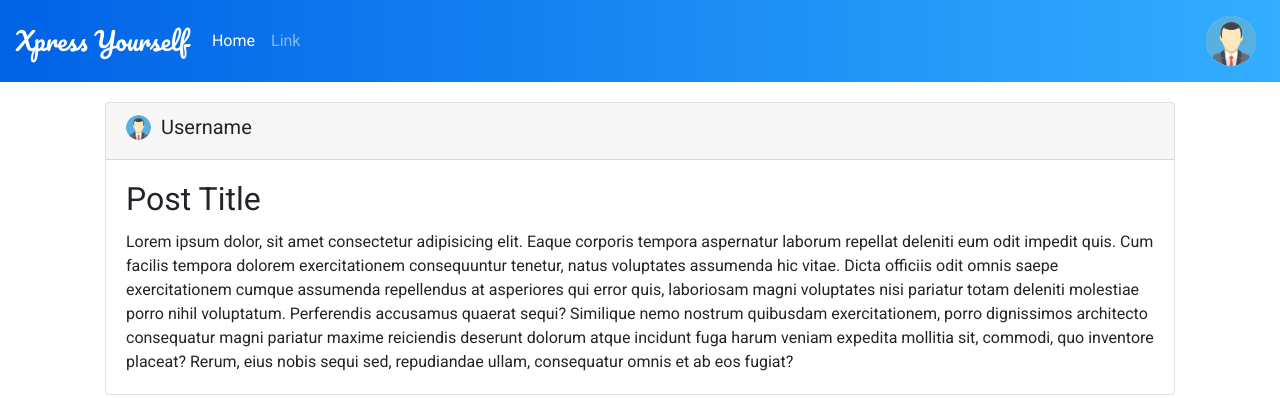
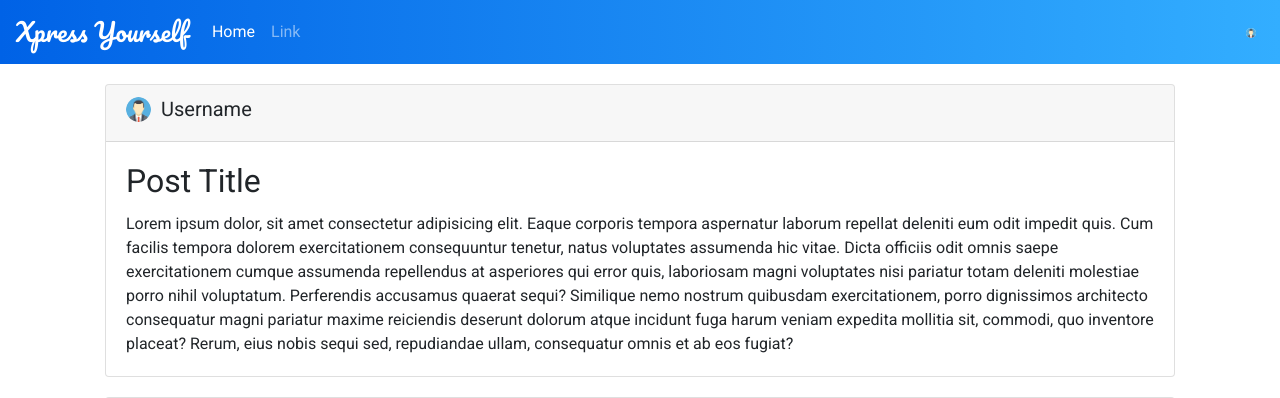
Before and after one commit to williamlim16/ProjectPemWeb, a PHP site: page /view/home.php in a window 1280 px wide. Shown: the top 398 px of the page. Run offline with PHP 8.4, Linux system fonts and the light colour scheme; some libraries are stand-ins or nearby versions.

Commit message:
small changes

```diff
--- a/css/home.css
+++ b/css/home.css
@@ -112,7 +112,7 @@
 /* Avatar icon top right corner */
 .avatar {
   vertical-align: middle;
-  width: 50px;
-  height: 50px;
+  width: 10px;
+  height: 10px;
   border-radius: 50%;
 }
--- a/view/home.php
+++ b/view/home.php
@@ -9,21 +9,17 @@
     <meta name="viewport" content="width=device-width, initial-scale=1, shrink-to-fit=no">
 
     <link rel="stylesheet" href="css/home.css">
-    <link href="https://stackpath.bootstrapcdn.com/font-awesome/4.7.0/css/font-awesome.min.css" rel="stylesheet"
-        integrity="sha384-wvfXpqpZZVQGK6TAh5PVlGOfQNHSoD2xbE+QkPxCAFlNEevoEH3Sl0sibVcOQVnN" crossorigin="anonymous">
+    <link href="https://stackpath.bootstrapcdn.com/font-awesome/4.7.0/css/font-awesome.min.css" rel="stylesheet" integrity="sha384-wvfXpqpZZVQGK6TAh5PVlGOfQNHSoD2xbE+QkPxCAFlNEevoEH3Sl0sibVcOQVnN" crossorigin="anonymous">
     <link href="https://fonts.googleapis.com/css?family=Pacifico|Roboto&display=swap" rel="stylesheet">
 
     <!-- Bootstrap CSS -->
-    <link rel="stylesheet" href="https://stackpath.bootstrapcdn.com/bootstrap/4.3.1/css/bootstrap.min.css"
-        integrity="sha384-ggOyR0iXCbMQv3Xipma34MD+dH/1fQ784/j6cY/iJTQUOhcWr7x9JvoRxT2MZw1T" crossorigin="anonymous">
+    <link rel="stylesheet" href="https://stackpath.bootstrapcdn.com/bootstrap/4.3.1/css/bootstrap.min.css" integrity="sha384-ggOyR0iXCbMQv3Xipma34MD+dH/1fQ784/j6cY/iJTQUOhcWr7x9JvoRxT2MZw1T" crossorigin="anonymous">
 </head>
 
 <body>
-    <nav class="navbar navbar-expand-lg navbar-dark bg-dark"
-        style="background: linear-gradient(to right, #0062E6, #33AEFF)">
+    <nav class="navbar navbar-expand-lg navbar-dark bg-dark" style="background: linear-gradient(to right, #0062E6, #33AEFF)">
         <a class="navbar-brand" href="#" style="font-family: 'Pacifico', cursive; font-size:25px">Xpress Yourself</a>
-        <button class="navbar-toggler" type="button" data-toggle="collapse" data-target="#navbarTogglerDemo02"
-            aria-controls="navbarTogglerDemo02" aria-expanded="false" aria-label="Toggle navigation">
+        <button class="navbar-toggler" type="button" data-toggle="collapse" data-target="#navbarTogglerDemo02" aria-controls="navbarTogglerDemo02" aria-expanded="false" aria-label="Toggle navigation">
             <span class="navbar-toggler-icon"></span>
         </button>
 
@@ -47,8 +43,7 @@
 
                         <a href="#" class="nav-link" data-toggle="dropdown">
 
-                            <img src="resource/avatar.png" alt="Photo Avatar" id="profileavatar" class="avatar"
-                                style="width: 50px">
+                            <img src="resource/avatar.png" alt="Photo Avatar" id="profileavatar" class="avatar">
 
                         </a>
 
@@ -120,16 +115,12 @@
     <!-- Optional JavaScript -->
     <!-- jQuery first, then Popper.js, then Bootstrap JS -->
 
-    <script src="https://cdnjs.cloudflare.com/ajax/libs/font-awesome/5.12.1/js/all.min.js"
-        integrity="sha256-MAgcygDRahs+F/Nk5Vz387whB4kSK9NXlDN3w58LLq0=" crossorigin="anonymous"></script>
-    <script src="https://code.jquery.com/jquery-3.3.1.slim.min.js"
-        integrity="sha384-q8i/X+965DzO0rT7abK41JStQIAqVgRVzpbzo5smXKp4YfRvH+8abtTE1Pi6jizo" crossorigin="anonymous">
+    <script src="https://cdnjs.cloudflare.com/ajax/libs/font-awesome/5.12.1/js/all.min.js" integrity="sha256-MAgcygDRahs+F/Nk5Vz387whB4kSK9NXlDN3w58LLq0=" crossorigin="anonymous"></script>
+    <script src="https://code.jquery.com/jquery-3.3.1.slim.min.js" integrity="sha384-q8i/X+965DzO0rT7abK41JStQIAqVgRVzpbzo5smXKp4YfRvH+8abtTE1Pi6jizo" crossorigin="anonymous">
     </script>
-    <script src="https://cdnjs.cloudflare.com/ajax/libs/popper.js/1.14.7/umd/popper.min.js"
-        integrity="sha384-UO2eT0CpHqdSJQ6hJty5KVphtPhzWj9WO1clHTMGa3JDZwrnQq4sF86dIHNDz0W1" crossorigin="anonymous">
+    <script src="https://cdnjs.cloudflare.com/ajax/libs/popper.js/1.14.7/umd/popper.min.js" integrity="sha384-UO2eT0CpHqdSJQ6hJty5KVphtPhzWj9WO1clHTMGa3JDZwrnQq4sF86dIHNDz0W1" crossorigin="anonymous">
     </script>
-    <script src="https://stackpath.bootstrapcdn.com/bootstrap/4.3.1/js/bootstrap.min.js"
-        integrity="sha384-JjSmVgyd0p3pXB1rRibZUAYoIIy6OrQ6VrjIEaFf/nJGzIxFDsf4x0xIM+B07jRM" crossorigin="anonymous">
+    <script src="https://stackpath.bootstrapcdn.com/bootstrap/4.3.1/js/bootstrap.min.js" integrity="sha384-JjSmVgyd0p3pXB1rRibZUAYoIIy6OrQ6VrjIEaFf/nJGzIxFDsf4x0xIM+B07jRM" crossorigin="anonymous">
     </script>
 </body>
 
--- a/view/login.php
+++ b/view/login.php
@@ -52,7 +52,9 @@
                                 <input type="checkbox" class="custom-control-input" id="customCheck1">
                                 <label class="custom-control-label" for="customCheck1">Remember password</label>
                             </div>
-                            <div class="g-recaptcha" data-sitekey="6Lf1E9kUAAAAABm_-Q-sgcnjaTX1d11-guJJ1m4X" style="margin-bottom: 10px">
+                            <div class="container center">
+                                <div class="g-recaptcha" data-sitekey="6Lf1E9kUAAAAABm_-Q-sgcnjaTX1d11-guJJ1m4X" style="margin-bottom: 10px">
+                                </div>
                             </div>
 
                             <hr class="size=4">
```
